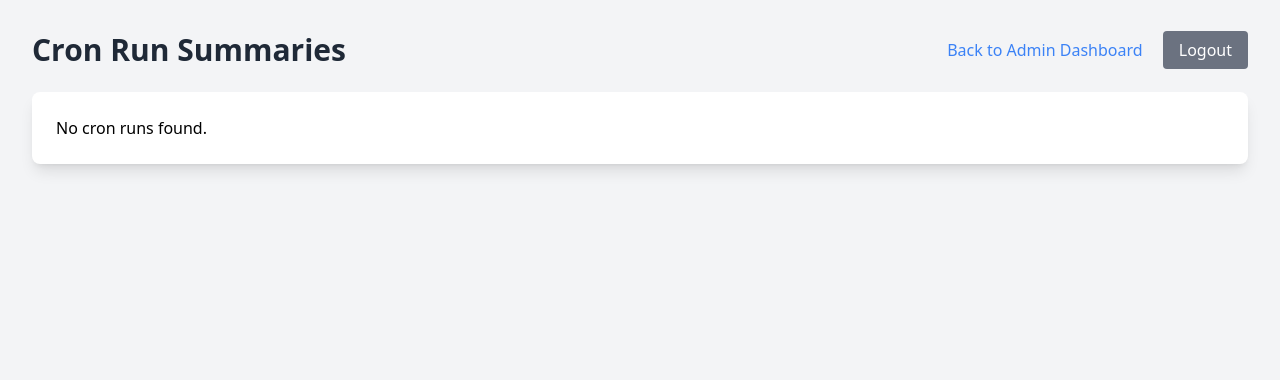
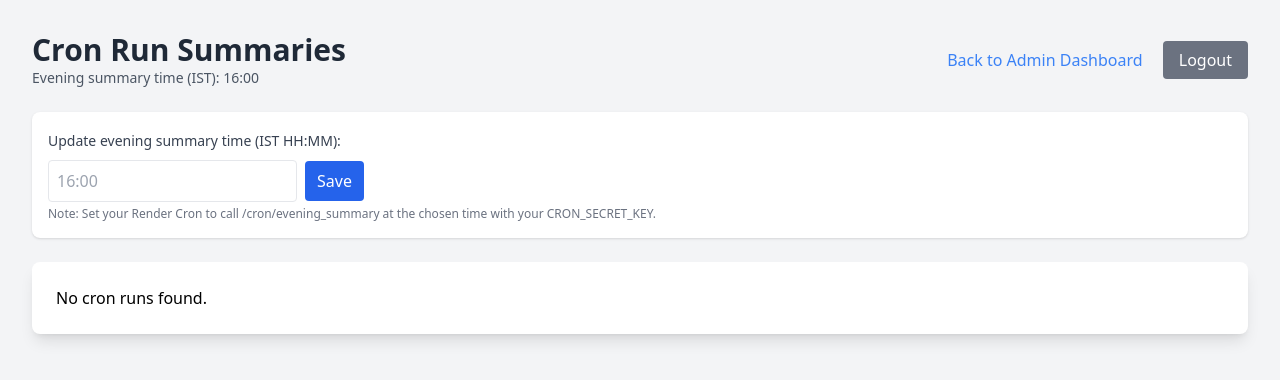
Before and after one commit to ajays1010/multiuser, a Flask app: template templates/admin_cron_runs.html in a window 1280 px wide. Shown: the top 380 px of the page. Run offline with Flask 3, Linux system fonts and the light colour scheme; the template is opened without the code that fills it, so the values that code supplies are empty; some libraries are stand-ins or nearby versions.

Commit message:
Add files via upload
updated logic for CMP

```diff
--- a/templates/admin_cron_runs.html
+++ b/templates/admin_cron_runs.html
@@ -8,12 +8,25 @@
 <body class="bg-gray-100">
     <div class="container mx-auto p-4 md:p-8">
         <div class="flex justify-between items-center mb-6">
-            <h1 class="text-3xl font-bold text-gray-800">Cron Run Summaries</h1>
             <div>
+                <h1 class="text-3xl font-bold text-gray-800">Cron Run Summaries</h1>
+                <p class="text-sm text-gray-600">Evening summary time (IST): {{ evening_time or '16:00' }}</p>
+            </div>
+            <div>
+
                 <a href="/admin" class="text-blue-500 mr-4">Back to Admin Dashboard</a>
                 <a href="/logout" class="bg-gray-500 text-white py-2 px-4 rounded hover:bg-gray-600">Logout</a>
             </div>
         </div>
+
+        <form action="/admin/set_evening_time" method="post" class="bg-white p-4 rounded-lg shadow mb-6">
+            <label class="text-sm text-gray-700">Update evening summary time (IST HH:MM):</label>
+            <div class="flex items-center gap-2 mt-2">
+                <input type="text" name="evening_time" placeholder="16:00" class="border rounded p-2" />
+                <button class="bg-blue-600 hover:bg-blue-700 text-white px-3 py-2 rounded" type="submit">Save</button>
+            </div>
+            <p class="text-xs text-gray-500 mt-1">Note: Set your Render Cron to call /cron/evening_summary at the chosen time with your CRON_SECRET_KEY.</p>
+        </form>
 
         {% with messages = get_flashed_messages(with_categories=True) %}
         {% if messages %}
```
